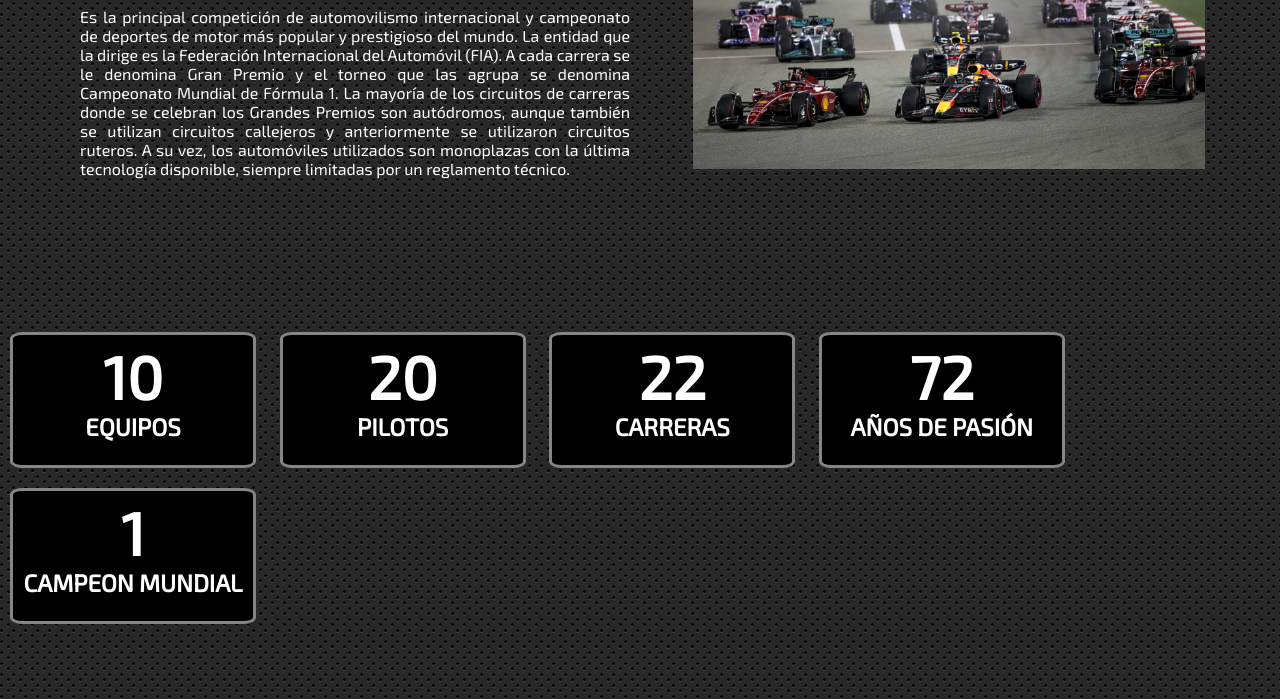
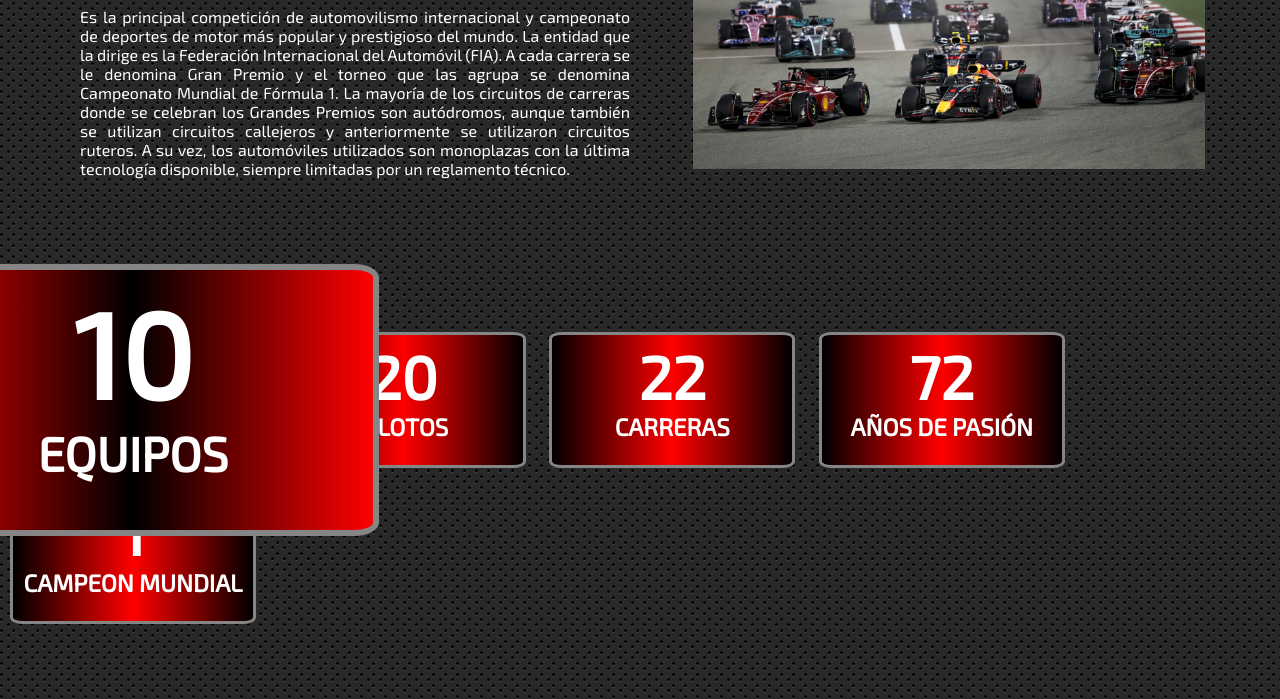
Before and after one commit to AntoMartinGabrielli/prueba-formula1, a plain HTML site: page index.html in a window 1280 px wide. In both pictures the pointer is over the element 133 px from the left and 852 px from the top of the page. Shown: the part 452-1151 px from the top of the page. Drawn offline with Linux system fonts and the light colour scheme.

Commit message:
agregue estilos a lista de numeros

```diff
--- a/style.css
+++ b/style.css
@@ -110,11 +110,17 @@
     font-weight: bold;
     border-color: rgb(133, 133, 133);
     background-color: black;
+    background-image: linear-gradient(to left, black, red, black);
     border-style: solid;
     border-radius: 5%;
     padding: 5px;
     width: 230px;
     height: 120px;
+    transition:all 1s;
+}
+.listaNumeros:hover{
+    background-image: linear-gradient(to left, red, black,red);
+    transform: scale(2);
 }
 .listaNumerosTamaño{
     font-size: 250%;
@@ -230,7 +236,6 @@
     text-align: center;
     position:relative;
     bottom: 50px;
-
 }
 .tableParts{
     border-color: rgb(153, 10, 10);
```
